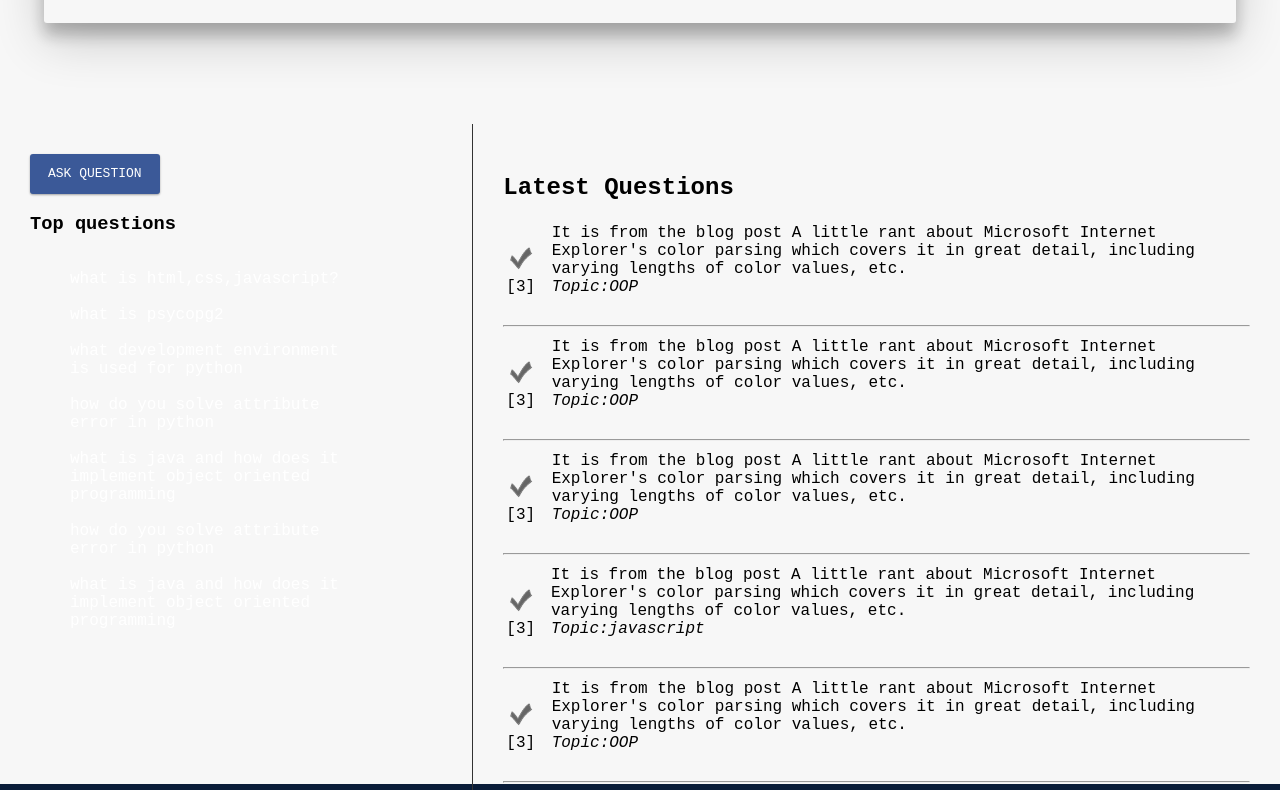
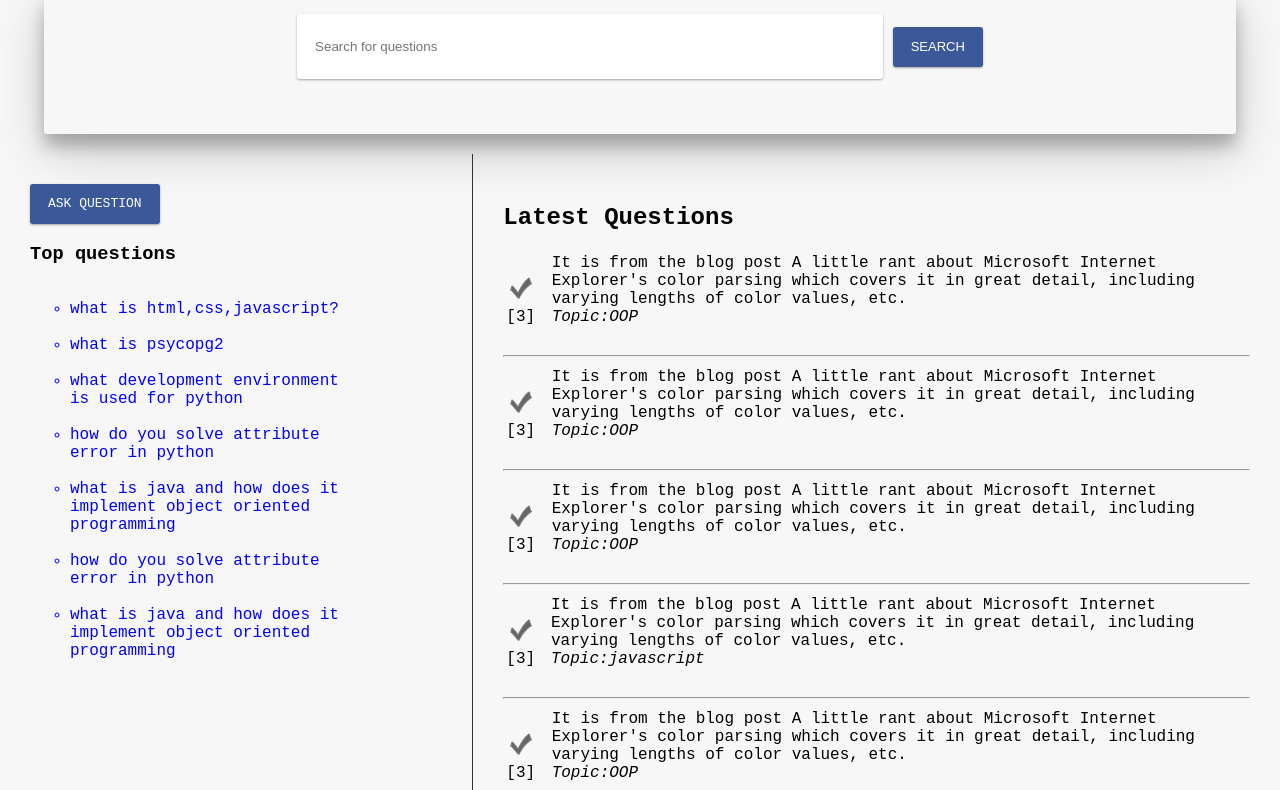
Before and after one commit to wandesky/StackOverflow_lite-Phoenix, a plain HTML site: page index.html in a window 1280 px wide. Shown: the part 117-907 px from the top of the page. Drawn offline with Linux system fonts and the light colour scheme.

Commit message:
update home page with header and footer

```diff
--- a/css/styles.css
+++ b/css/styles.css
@@ -22,21 +22,13 @@ html,body {
   padding:0 !important;
 
 }
-#questions{
-  position: relative;
-  top: 140px;
+.home_container{
+  top:10px;
+}
 
 
+#search{
 
-}
-
-#search{
-  position: fixed;
-	z-index: 1;
-  overflow-x: none;
-  left:30px;
-
-  right: 30px;
   text-align: center;
   width: 90%;
   margin: 0 auto;
@@ -61,11 +53,14 @@ html,body {
 
 
 }
-most_asked_link{
+.home_ul{
+  list-style: circle
+}
+.most_asked_link{
 color:#0000ff;
 	text-decoration:none;
 }
-most_asked_link:hover,most_asked_link:hover{
+.most_asked_link:hover,.most_asked_link:hover{
 
 text-decoration:underline;
 }
@@ -119,9 +114,7 @@ text-decoration:underline;
   box-shadow: 0 1px 3px rgba(0,0,0,.12),0 1px 2px rgba(0,0,0,.24);
 }
 .home_div_left{
-  position: fixed;
-	z-index: 1;
-  overflow-x: none;
+
   width: 25% !important;
   float: left;
   overflow-x: none;
@@ -148,6 +141,11 @@ text-decoration:underline;
 }
 .question_link:focus,.question_link:hover{
   text-decoration: underline;
+}
+.home_footer{
+  position:relative;
+  bottom:0px ;
+  clear:both;
 }
 /** end of home page **/
 
--- a/index.html
+++ b/index.html
@@ -12,10 +12,10 @@
         <img src="images/stacklogo.png" alt="logo" />
         <h1>Stack Overflow Lite</h1>
         <div class="button">
-                        <input  type="button" value="Register" onclick="window.location.href='#'" />
+            <input type="button" value="Register" onclick="window.location.href='#'" />
         </div>
     </div>
-    <div class="container">
+    <div class="container home_container">
         <div id="search">
             <form class="search">
                 <input class="searchinput" type="text" placeholder="Search for questions">
@@ -29,33 +29,33 @@
                 <div class="most_asked">
                     <h3>Top questions</h3>
 
-                    <ul>
-                        <li class="most_asked_link" >
-                            <a href="#" >What is html,css,javascript?</a>
+                    <ul class="home_ul">
+                        <li class="most_asked_link">
+                            <a href="#" class="most_asked_link">What is html,css,javascript?</a>
                         </li>
                         <br/>
                         <li class="most_asked_link">
-                            <a href="#">what is psycopg2</a>
+                            <a href="#" class="most_asked_link">what is psycopg2</a>
                         </li>
                         <br/>
                         <li class="most_asked_link">
-                            <a href="#">What development environment is used for python</a>
+                            <a href="#" class="most_asked_link">What development environment is used for python</a>
                         </li>
                         <br/>
                         <li class="most_asked_link">
-                            <a href="#">how do you solve attribute error in python</a>
+                            <a href="#" class="most_asked_link">how do you solve attribute error in python</a>
                         </li>
                         <br/>
                         <li class="most_asked_link">
-                            <a href="#">what is java and how does it implement object oriented programming</a>
+                            <a href="#" class="most_asked_link">what is java and how does it implement object oriented programming</a>
                         </li>
                         <br/>
                         <li class="most_asked_link">
-                            <a href="#">how do you solve attribute error in python</a>
+                            <a href="#" class="most_asked_link">how do you solve attribute error in python</a>
                         </li>
                         <br/>
                         <li class="most_asked_link">
-                            <a href="#">what is java and how does it implement object oriented programming</a>
+                            <a href="#" class="most_asked_link">what is java and how does it implement object oriented programming</a>
                         </li>
                         <br/>
                     </ul>
@@ -153,15 +153,18 @@
         </div>
     </div>
 </body>
-    <div class=footer>
+<div class="footer home_footer">
     <div class="wrapper">
         <nav>
             <ul>
-            <li><a href="#">COMMON QUESTIONS</a>
+                <li>
+                    <a href="#">COMMON QUESTIONS</a>
                 </li>
-            <li><a href="#">HELP</a>
+                <li>
+                    <a href="#">HELP</a>
                 </li>
-            <li><a href="#">CONTACT</a>
+                <li>
+                    <a href="#">CONTACT</a>
                 </li>
             </ul>
         </nav>
```
Lines whose indentation alone changed are shown as unchanged.
